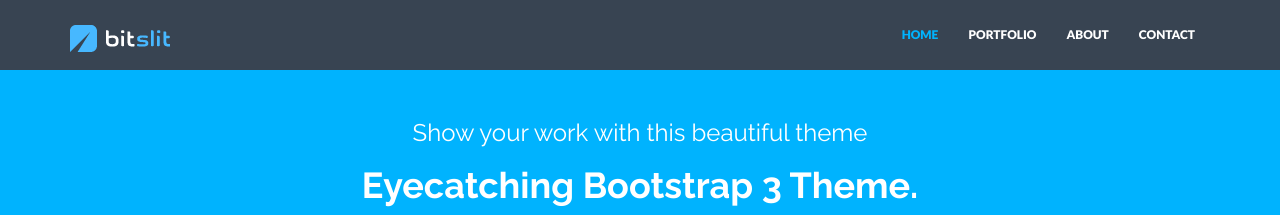
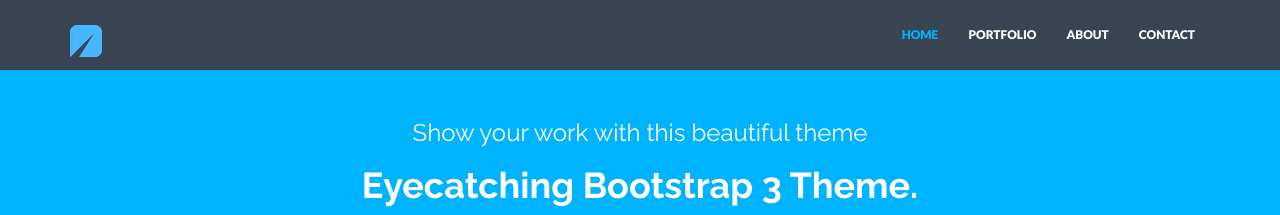
Before and after one commit to bitslit/portfolio, a Jekyll site: the page built from index.html, in a window 1280 px wide. Shown: the top 215 px of the page. Built offline with Jekyll 4.4.1, drawn with Linux system fonts in a browser that asks for light colours; nearby versions of some CDN libraries.

Commit message:
Update nav.html

```diff
--- a/_includes/nav.html
+++ b/_includes/nav.html
@@ -9,7 +9,7 @@
         <span class="icon-bar"></span>
       </button>
       <a class="navbar-brand" href="{{ "/"  | prepend: site.baseurl }}">
-        <img class="logo" src="/assets/bitslit.png" />
+        <img class="logo" src="/assets/favicon.png" />
       </a>
     </div>
     <div class="navbar-collapse collapse navbar-right">
```
